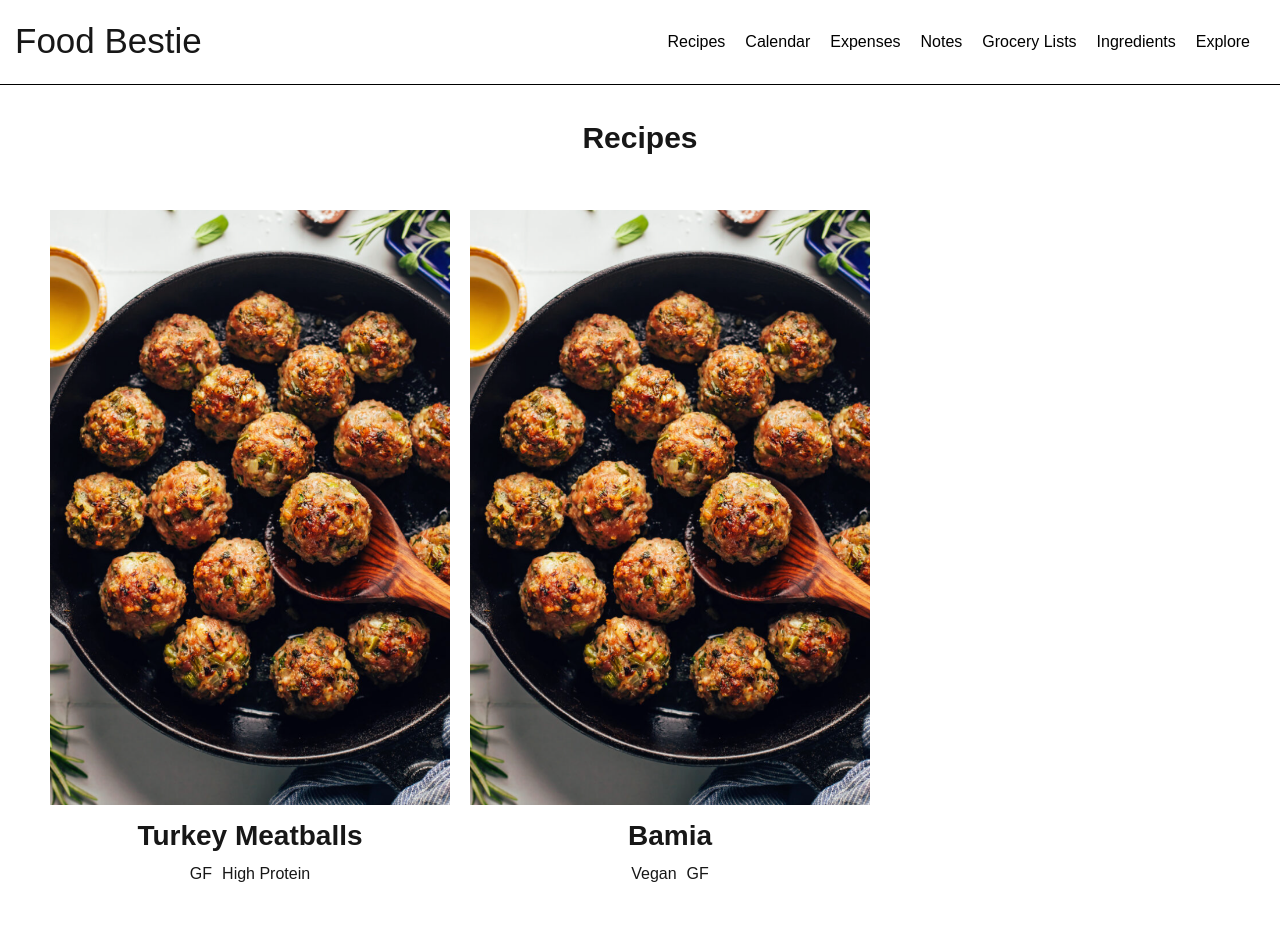
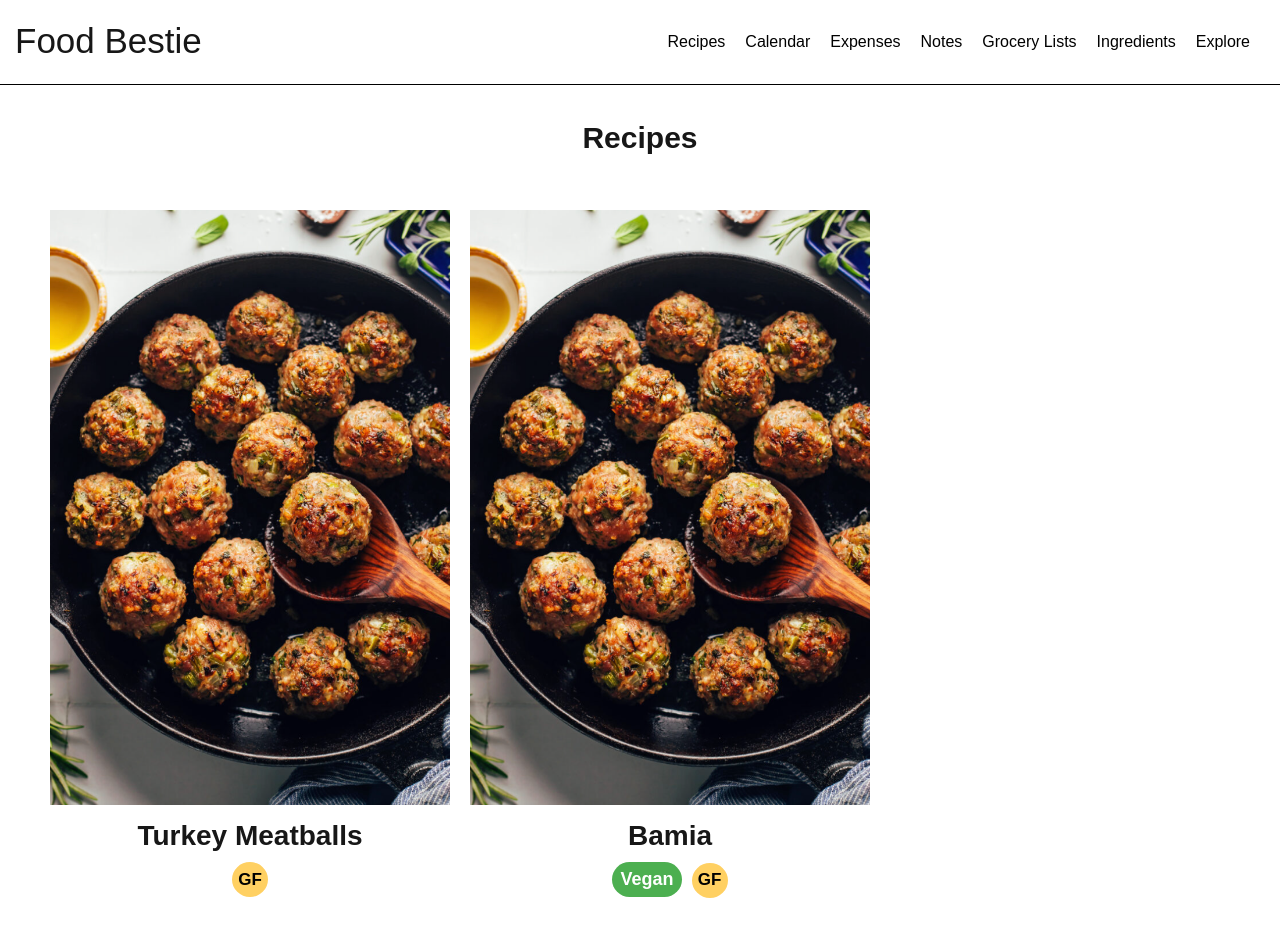
Before and after one commit to monicakrystal/foodplanner, a Next.js app: page /recipes in a window 1280 px wide. Built offline with nearby package versions, Linux system fonts and the light colour scheme.

Commit message:
created custom recipeLabel componenet for gf and vegan

```diff
--- /dev/null
+++ b/components/Recipes/RecipeLabel/RecipeLabel.module.css
@@ -0,0 +1,37 @@
+.vegan {
+  background-color: #4caf50; /* green */
+  color: #fff;
+  font-weight: 600;
+  font-size: 18px;
+  padding: 4px 8px;
+  border-radius: 2000px; /* pill */
+  display: inline-flex;
+  align-items: center;
+  justify-content: center;
+  min-width: 24px;
+}
+
+.gf {
+  border: 2px solid #ffd062;
+  color: #000;
+  font-weight: 600;
+  font-size: 17px;
+  width: 36px;
+  height: 35px;
+  background-color: #ffd062;
+  border-radius: 50%; /* circle */
+  display: inline-flex;
+  align-items: center;
+  justify-content: center;
+}
+
+.default {
+  background-color: #f3f3f3;
+  color: #333;
+  font-size: 12px;
+  padding: 4px 8px;
+  border-radius: 6px;
+  display: inline-flex;
+  align-items: center;
+  justify-content: center;
+}
--- /dev/null
+++ b/components/Recipes/RecipeLabel/RecipeLabel.tsx
@@ -0,0 +1,20 @@
+import styles from "./RecipeLabel.module.css";
+
+type RecipeLabelProps = {
+  label: string;
+};
+
+const RecipeLabel = ({ label }: RecipeLabelProps) => {
+  if (label === "Vegan") {
+    return <span className={styles.vegan}>Vegan</span>;
+  }
+
+  if (label === "GF") {
+    return <span className={styles.gf}>GF</span>;
+  }
+
+  // Fallback – just show the text nicely
+  return <span className={styles.default}>{label}</span>;
+};
+
+export default RecipeLabel;
--- a/components/Recipes/RecipeThumbnail/RecipeThumbnail.tsx
+++ b/components/Recipes/RecipeThumbnail/RecipeThumbnail.tsx
@@ -1,5 +1,6 @@
 import Image from "next/image"
 import styles from "./RecipeThumbnail.module.css"
+import RecipeLabel from "../RecipeLabel/RecipeLabel";
 import Link from "next/link";
 
 /*
@@ -53,9 +54,12 @@ const RecipeThumbnail = ({ title, slug, imageSrc, labels}: RecipeThumbnailProps)
       <h3>{title}</h3>
     </div>
 
-      <div className={styles.labels}>
-     {labels.map(label => <span key={label}>{label}</span>)}
-      </div>
+     <div className={styles.labels}>
+      {labels.map((label) => (
+        <RecipeLabel key={label} label={label} />
+      ))}
+    </div>
+
 
      </div>
 
--- a/data/recipes.ts
+++ b/data/recipes.ts
@@ -4,7 +4,7 @@ export const exampleRecipes = [
     title: "Turkey Meatballs",
     slug: "turkey-meatballs",
     imageSrc: "/Meatballs.png",
-    labels: ["GF", "High Protein"],
+    labels: ["GF"],
   },
   {
     id: 2,
```
